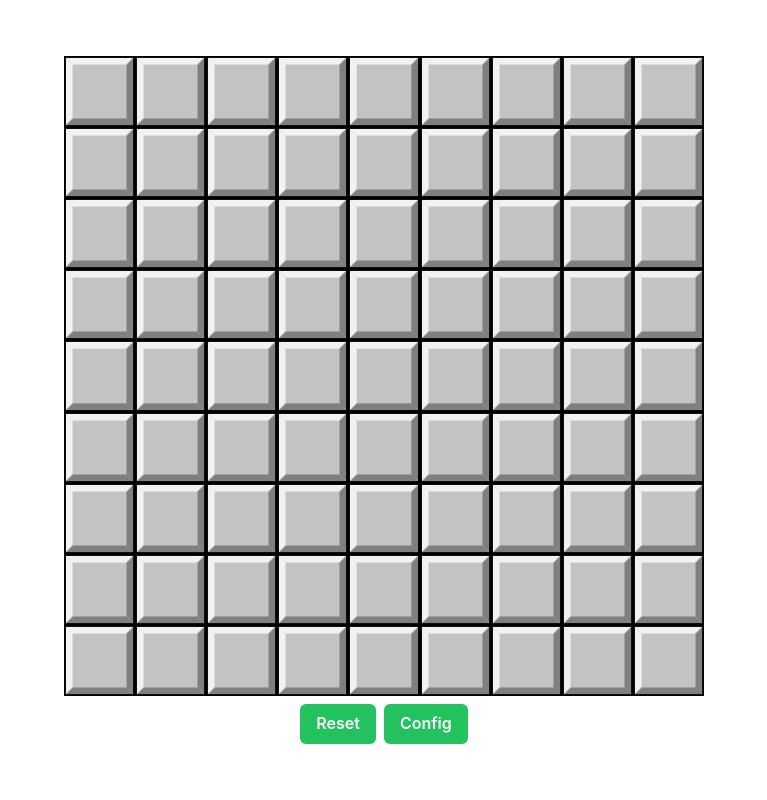
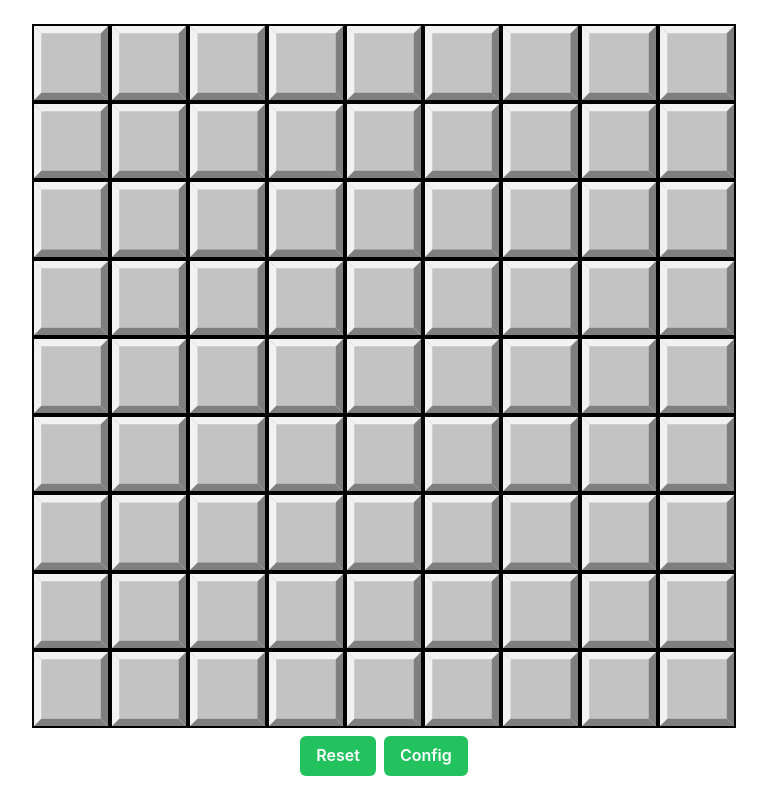
Before and after one commit to kuman514/ViteMinesweeper, a React (Vite) app: page / in a window 1280 px wide. Shown: the whole page, without its empty margins (256-1023 px from the left). Built offline with nearby package versions, Linux system fonts and the light colour scheme.

Commit message:
improvement(game): expand board

```diff
--- a/src/Main.tsx
+++ b/src/Main.tsx
@@ -7,8 +7,8 @@ import UIPanel from '^/components/molecules/UIPannel';
 
 const Root = styled.div`
   box-sizing: border-box;
-  width: 100vmin;
-  height: 100vmin;
+  width: 100vw;
+  height: 100vh;
 
   display: flex;
   flex-wrap: wrap;
--- a/src/components/atoms/BoardContainer/index.tsx
+++ b/src/components/atoms/BoardContainer/index.tsx
@@ -9,8 +9,8 @@ interface RootProps {
 }
 
 const Root = styled.div<RootProps>`
-  width: calc(80% / ${({ width, height }) => Math.max(width, height)} * ${({ width }) => width});
-  height: calc(80% / ${({ width, height }) => Math.max(width, height)} * ${({ height }) => height});
+  width: calc(100% / ${({ width, height }) => Math.max(width, height)} * ${({ width }) => width});
+  height: calc(100% / ${({ width, height }) => Math.max(width, height)} * ${({ height }) => height});
 
   display: grid;
   grid-template-columns: repeat(${({ width }) => width}, 1fr);
--- a/src/components/molecules/Board/index.tsx
+++ b/src/components/molecules/Board/index.tsx
@@ -1,8 +1,19 @@
 import React, { ReactNode } from 'react';
+import styled from 'styled-components';
 
 import BoardContainer from '^/components/atoms/BoardContainer';
+import Tile from '^/components/atoms/Tile';
+
 import { useGameStore } from '^/store/game';
-import Tile from '^/components/atoms/Tile';
+
+const Root = styled.div`
+  width: 88vmin;
+  height: 88vmin;
+
+  display: flex;
+  justify-content: center;
+  align-items: center;
+`;
 
 function Board() {
   const width = useGameStore((state) => state.width);
@@ -16,9 +27,11 @@ function Board() {
   }
 
   return (
-    <BoardContainer>
-      {tiles}
-    </BoardContainer>
+    <Root>
+      <BoardContainer>
+        {tiles}
+      </BoardContainer>
+    </Root>
   );
 }
 
```
Also changed, not shown: 1 other file (tests, documents, lock files or other folders).
